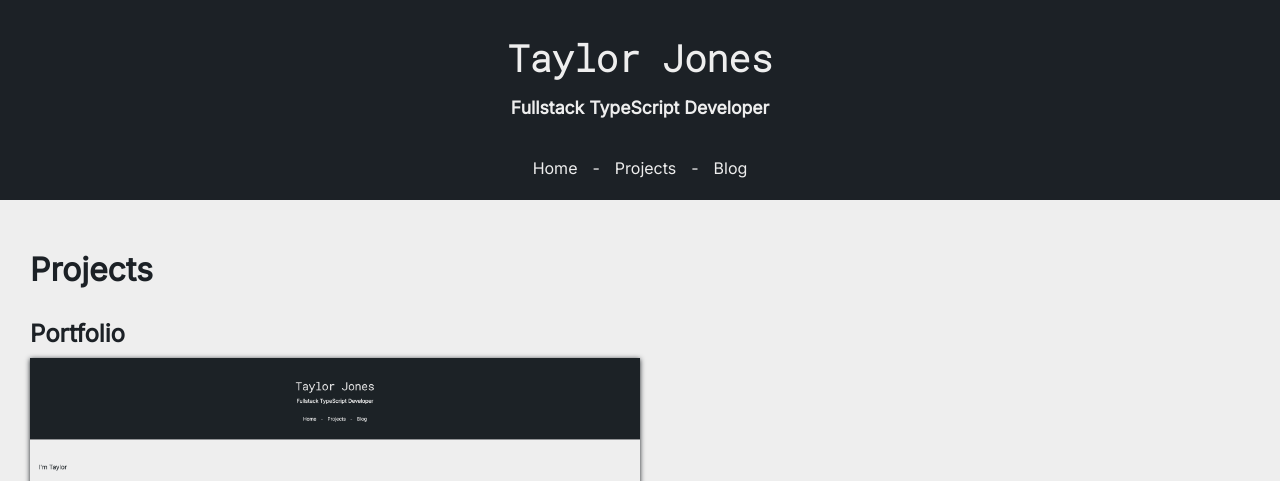
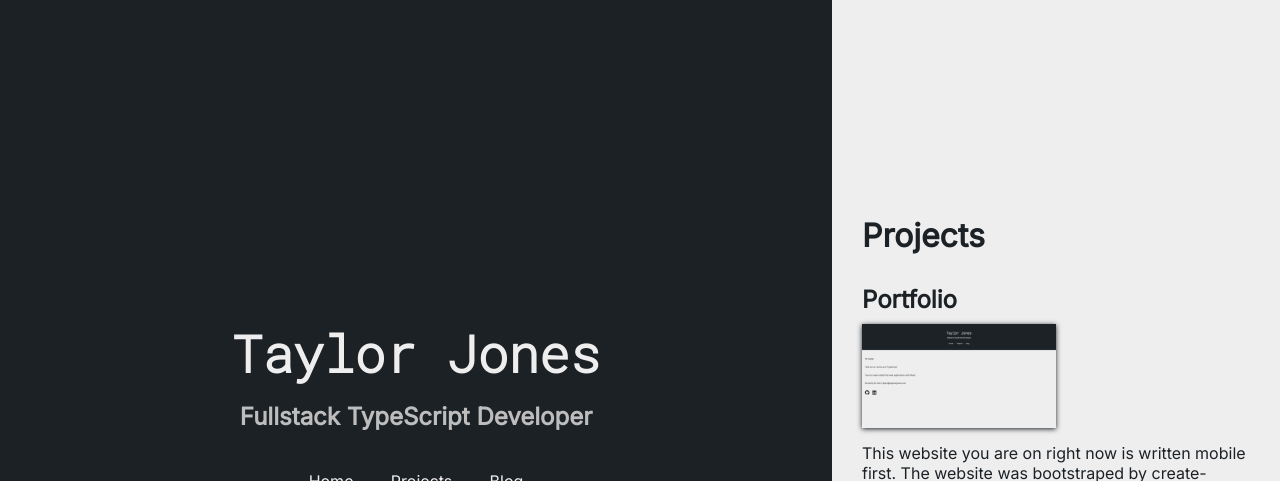
Before and after one commit to TaylorJonesTRT/portfolio, a React (Create React App) app: page /projects in a window 1280 px wide. Shown: the top 481 px of the page. Built offline with nearby package versions, Linux system fonts and the light colour scheme.

Commit message:
Finished the mobile aspect and began work on higher resolutions.

```diff
--- a/src/App.tsx
+++ b/src/App.tsx
@@ -4,6 +4,8 @@ import { faGithub, faLinkedin } from '@fortawesome/free-brands-svg-icons';
 import Header from './components/Header';
 import './styles/App.css';
 
+// Todo: Need to bring back the contents of header back into here (but still leave the component intact)
+// Todo: So that different styles can be applied depending on the page taht is being viewed
 const App = () => (
   <div className="App">
     <Header />
@@ -12,7 +14,7 @@ const App = () => (
       <p>I like horror movies and TypeScript</p>
       <p>I love to make mobile first web applications with React.</p>
       <p>
-        Currently for hire | <a href="mailto:taylor@taylorwjones.com">taylor@taylorwjones.com</a>
+        Currently for hire - <a href="mailto:taylor@taylorwjones.com">taylor@taylorwjones.com</a>
       </p>
       <div className="social">
         <div className="icon">
--- a/src/components/Header.tsx
+++ b/src/components/Header.tsx
@@ -1,5 +1,4 @@
 import React from 'react';
-import '../styles/Header.css';
 
 const Header = () => (
   <div className="left-side">
--- a/src/styles/App.css
+++ b/src/styles/App.css
@@ -2,6 +2,7 @@
 :root {
   --primary: #1c2126;
   --secondary: #eeeeee;
+  --headerH2: #bdbdbd;
   --link: rgba(16, 70, 86, 1);
 }
 
@@ -40,6 +41,45 @@ body {
   height: 100vh;
   width: 100vw;
   background-color: var(--secondary);
+}
+
+.left-side {
+  background-color: var(--primary);
+  width: 100%;
+  height: 25%;
+  text-align: center;
+  display: flex;
+  justify-content: center;
+  align-items: center;
+  color: var(--secondary);
+}
+
+.header {
+  width: 100%;
+}
+.header h1 {
+  font-family: 'Roboto Mono', monospace;
+  font-size: 2.3em;
+  margin: 10px 0;
+}
+.header h2 {
+  color: var(--headerH2);
+  font-size: 1.1em;
+  margin-top: 15px;
+}
+.navigation {
+  margin-top: 40px;
+}
+.navigation li {
+  padding: 0 15px;
+}
+.navigation a {
+  color: var(--secondary);
+  text-decoration: none;
+}
+.navigation a:hover {
+  cursor: pointer;
+  text-decoration: underline;
 }
 
 .body {
@@ -102,5 +142,27 @@ body {
 }
 
 /* For Desktops */
-@media screen and (min-width: 1200px) {
+@media screen and (min-width: 1024px) {
+  .App {
+    display: flex;
+  }
+  .left-side {
+    width: 65%;
+    height: 100%;
+    justify-self: flex-start;
+  }
+
+  .header h1 {
+    font-size: 3.2em;
+  }
+  .header h2 {
+    font-size: 1.5em;
+  }
+
+  .body {
+    width: 35%;
+    height: 100%;
+    margin-top: 13%;
+    justify-self: flex-end;
+  }
 }
--- a/src/styles/Header.css
+++ /dev/null
@@ -1,37 +0,0 @@
-.left-side {
-  background-color: var(--primary);
-  width: 100%;
-  height: 25%;
-  text-align: center;
-  display: flex;
-  justify-content: center;
-  align-items: center;
-  color: var(--secondary);
-}
-
-.header {
-  width: 100%;
-}
-.header h1 {
-  font-family: 'Roboto Mono', monospace;
-  font-size: 2.3em;
-  margin: 10px 0;
-}
-.header h2 {
-  font-size: 1.1em;
-  margin-top: 15px;
-}
-.navigation {
-  margin-top: 40px;
-}
-.navigation li {
-  padding: 0 15px;
-}
-.navigation a {
-  color: var(--secondary);
-  text-decoration: none;
-}
-.navigation a:hover {
-  cursor: pointer;
-  text-decoration: underline;
-}
```
